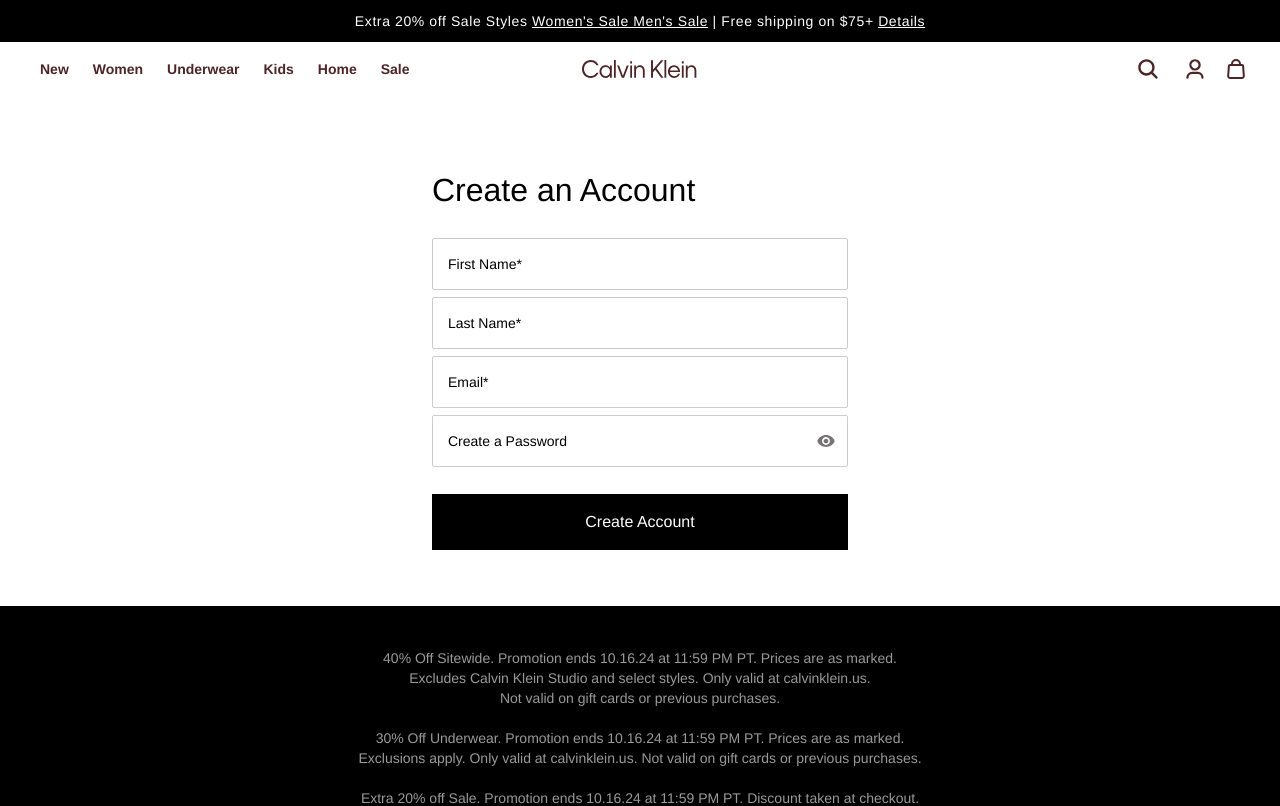
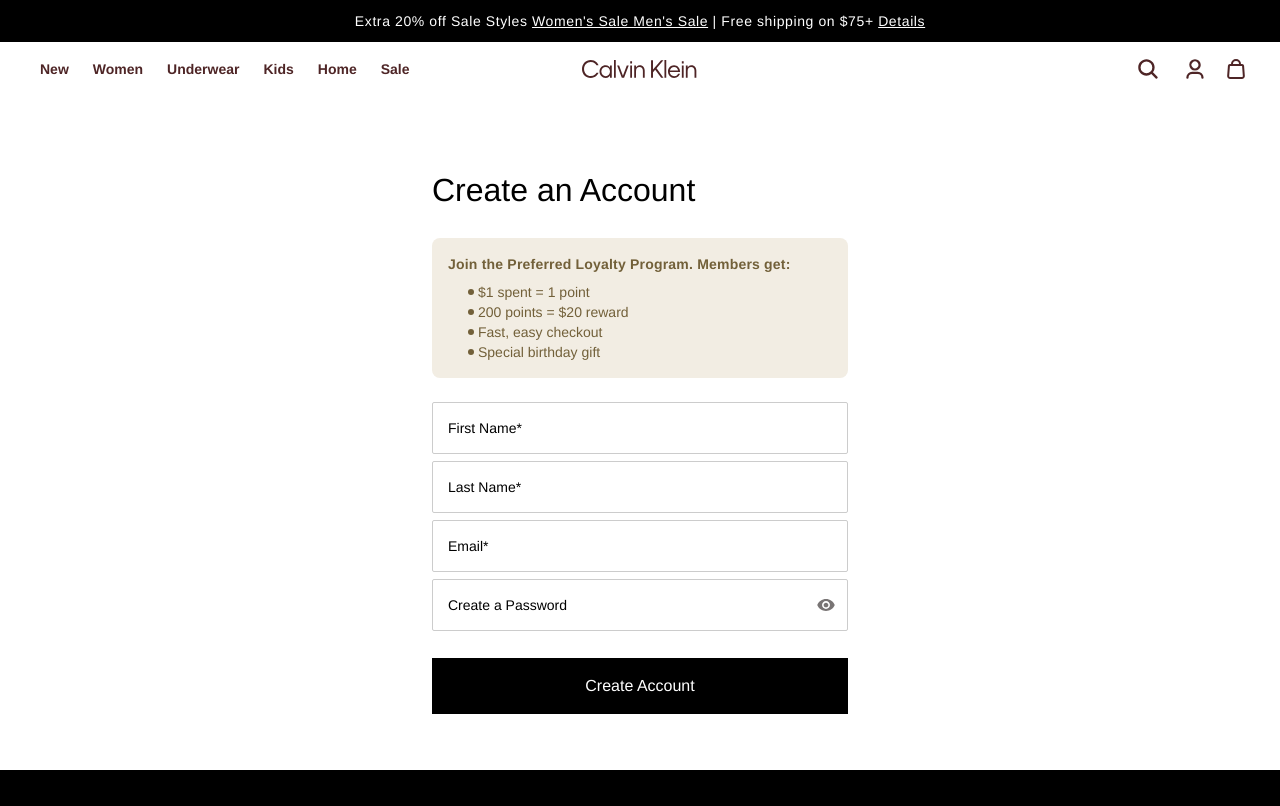
Before and after one commit to emilhuseynvh/Calvin-Klein, a React (Vite) app: page /createaccount in a window 1280 px wide. Shown: the top 806 px of the page. Built offline with nearby package versions, Linux system fonts and the light colour scheme; a web font is replaced by a local one.

Commit message:
account page updated

```diff
--- a/src/page/CreateAccount.tsx
+++ b/src/page/CreateAccount.tsx
@@ -44,7 +44,6 @@
             validateField(field);
         }
     };
-
     const validateField = (field: keyof Errors) => {
         let newErrors: Errors = { ...errors };
 
@@ -110,6 +109,15 @@
         <div className='my-14 sm:mx-20'>
             <div className='sm:max-w-[416px] w-[90vw] mx-auto'>
                 <h1 className='mb-6 text-[32px] font-medium'>Create an Account</h1>
+                <div className='bg-[#f2ede3] rounded-lg mb-6 p-4 font-medium'>
+                    <h3 className='text-[#726039] font-semibold text-sm mb-2 leadin-[19.5] tracking-[.2px]'>Join the Preferred Loyalty Program. Members get:</h3>
+                    <ul className='pl-5'>
+                        <li className='text-[#726039] font-medium text-sm flex items-center gap-1'><span className='w-1.5 h-1.5 bg-[#726039] block rounded-[50%]'></span> $1 spent = 1 point</li>
+                        <li className='text-[#726039] font-medium text-sm flex items-center gap-1'><span className='w-1.5 h-1.5 bg-[#726039] block rounded-[50%]'></span>200 points = $20 reward</li>
+                        <li className='text-[#726039] font-medium text-sm flex items-center gap-1'><span className='w-1.5 h-1.5 bg-[#726039] block rounded-[50%]'></span>Fast, easy checkout</li>
+                        <li className='text-[#726039] font-medium text-sm flex items-center gap-1'><span className='w-1.5 h-1.5 bg-[#726039] block rounded-[50%]'></span>Special birthday gift</li>
+                    </ul>
+                </div>
 
                 <Input
                     name='first_name'
```
